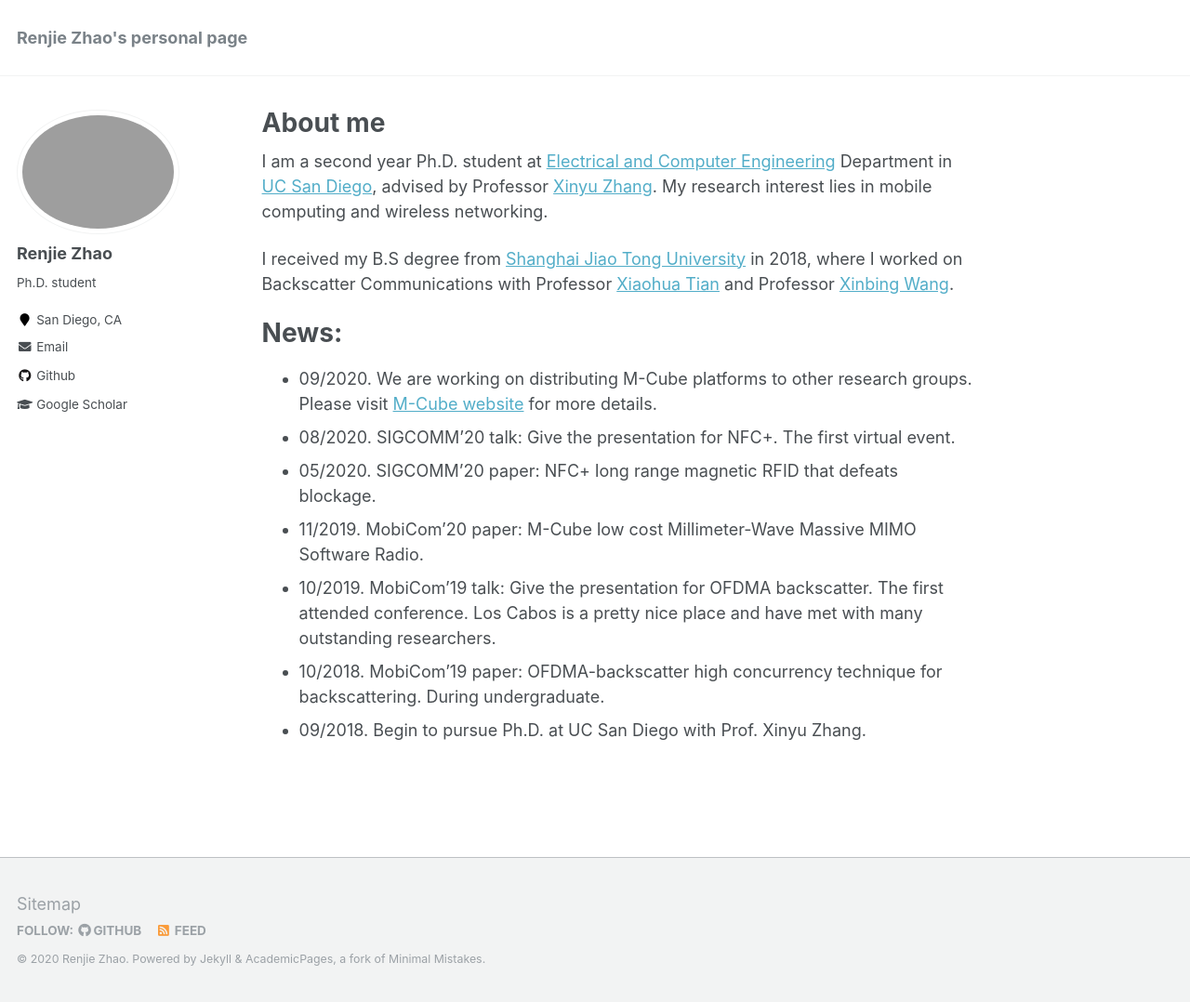
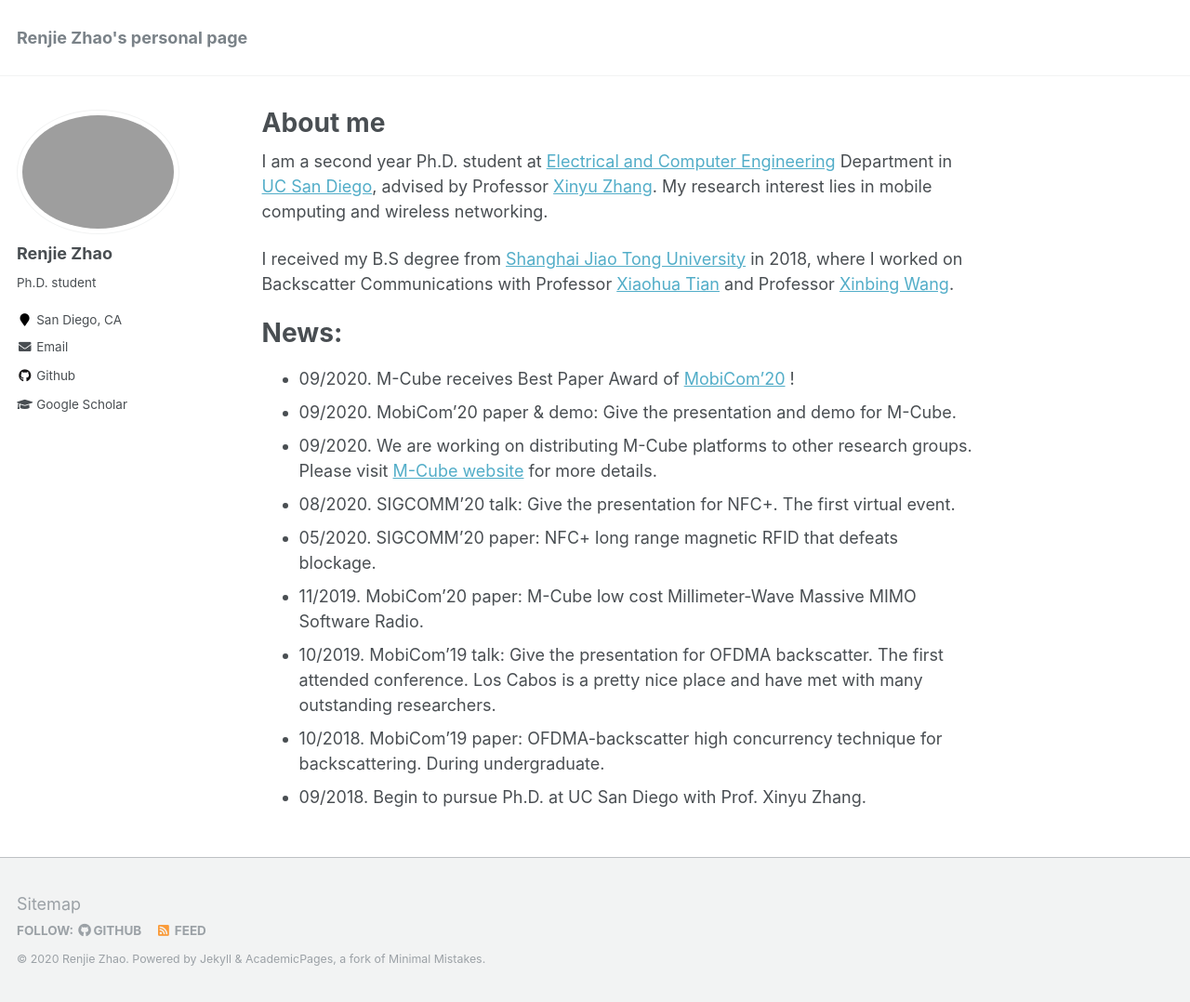
Before and after one commit to mle0108/RenjieZhao.github.io, a Jekyll site: the page built from _pages/about.md, in a window 1280 px wide and 1078 px high. Shown: the whole window at 93% size. Built offline with Jekyll 4.4.1, drawn with Linux system fonts in a browser that asks for light colours.

Commit message:
09222020

```diff
--- a/_pages/about.md
+++ b/_pages/about.md
@@ -15,6 +15,8 @@ I received my B.S degree from [Shanghai Jiao Tong University](http://en.sjtu.edu
 
 News:
 ======
+* 09/2020. M-Cube receives Best Paper Award of [MobiCom'20](https://sigmobile.org/mobicom/2020/) !
+* 09/2020. MobiCom'20 paper & demo: Give the presentation and demo for M-Cube.
 * 09/2020. We are working on distributing M-Cube platforms to other research groups. Please visit [M-Cube website](http://m3.ucsd.edu/sdr/) for more details.
 * 08/2020. SIGCOMM'20 talk: Give the presentation for NFC+. The first virtual event.
 * 05/2020. SIGCOMM'20 paper: NFC+ long range magnetic RFID that defeats blockage.
```
